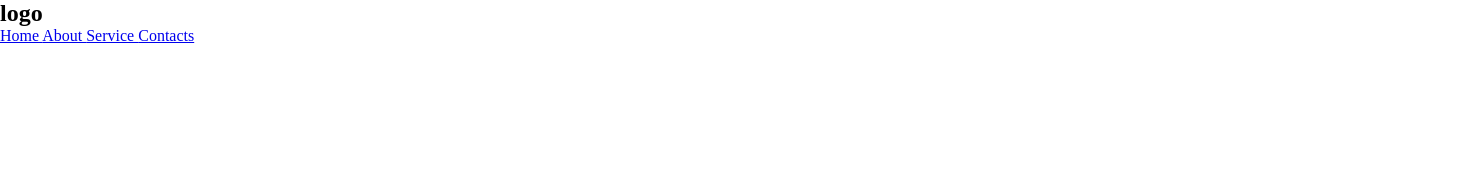
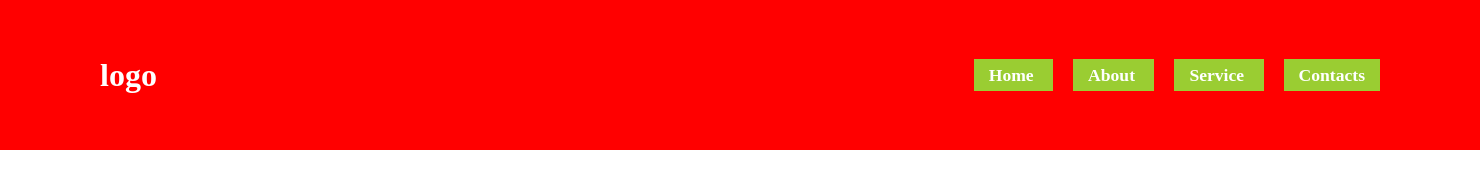
Before and after one commit to mohammedShanid8428/parallax, a plain HTML site: page parallax.html in a window 1280 px wide. Shown: the whole page, 1480 px wide, since content can reach past the window. Drawn offline with Linux system fonts and the light colour scheme.

Commit message:
css style added

```diff
--- a/style.css
+++ b/style.css
@@ -1,4 +1,40 @@
+<style>
+@import url('https://fonts.googleapis.com/css2?family=Poppins:ital,wght@0,100;0,200;0,300;0,400;0,500;0,600;0,700;0,800;0,900;1,100;1,200;1,300;1,400;1,500;1,600;1,700;1,800;1,900&family=Sulphur+Point:wght@300;400;700&display=swap');
+</style>
+
 *{
   margin: 0;
+  padding: 0;
+  font-family: 'Poppins:ital' ;
+
 
 }
+body{
+  min-height: 100vh;
+}
+header{
+  position: absolute;
+  top: 0;
+  left: 0;
+  width: 100%;
+  padding: 30px 100px;
+  background: red;
+  display: flex;
+  justify-content: space-between;
+  align-items: center;
+  z-index:100 ;
+}
+.logo{
+  font-size: 2em;
+  color: #fff;
+  user-select:none ;
+}
+.navigation a{
+  font-size: 1.1em;
+  color: #fff;
+  font-weight: 600;
+  text-decoration: none;
+  margin-left: 20px;
+  padding: 6px 15px ;
+  background: yellowgreen;
+}
```
